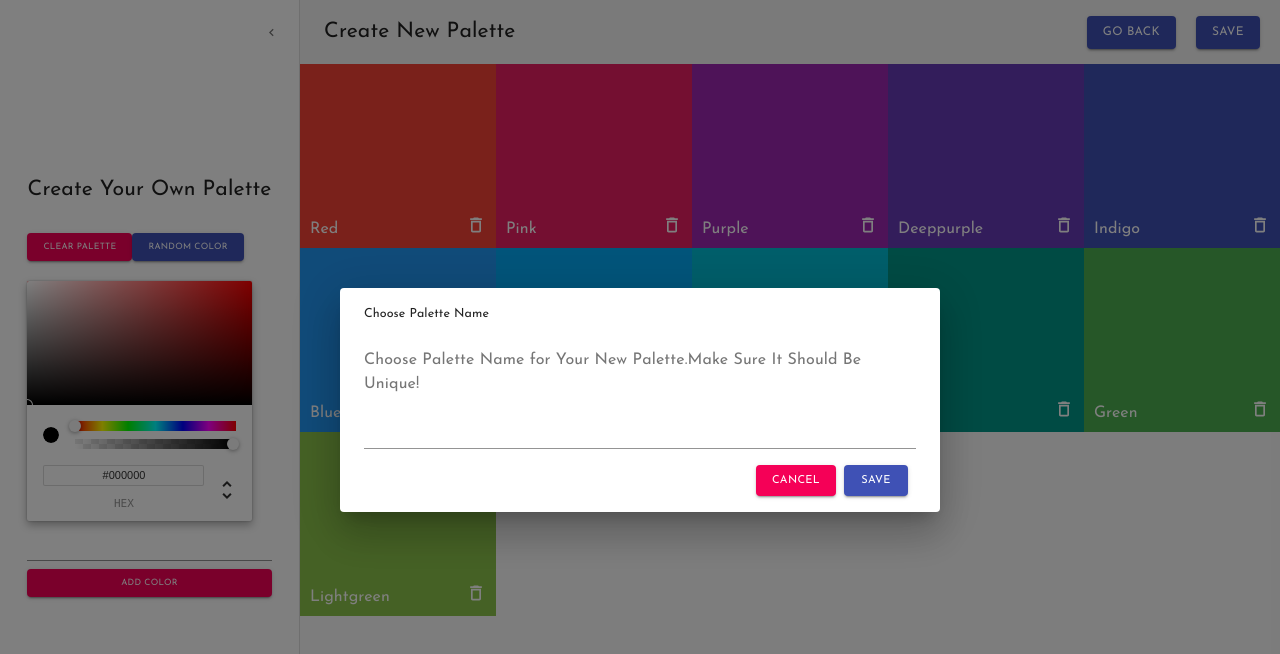
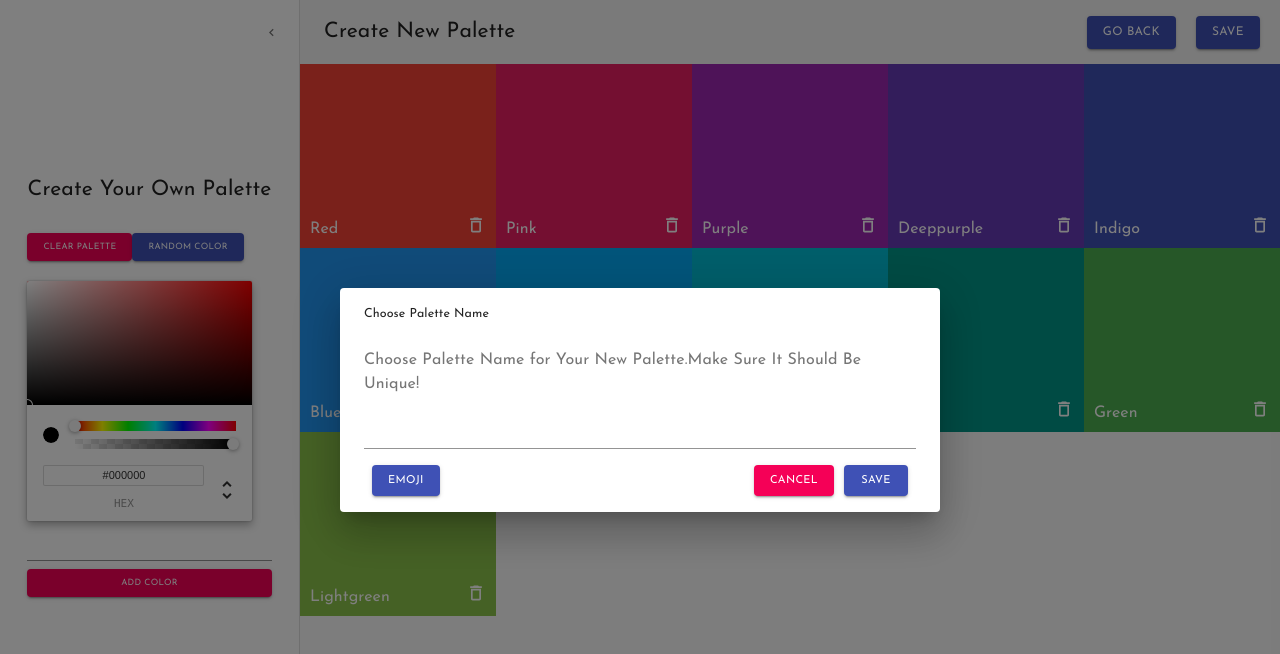
Before and after one commit to faysalahmed-dev/react-color-project, a React (Create React App) app: page /createpalette in a window 1280 px wide. Both pictures are taken after a click on the button "SAVE". Shown: the top 654 px of the page. Built offline with nearby package versions, Linux system fonts and the light colour scheme.

Commit message:
add emoji with basic setting

```diff
--- a/package.json
+++ b/package.json
@@ -7,6 +7,7 @@
     "@material-ui/icons": "^4.2.1",
     "@material-ui/styles": "^4.3.3",
     "chroma-js": "^2.0.4",
+    "emoji-mart": "^2.11.1",
     "node-sass": "^4.12.0",
     "rc-slider": "^8.6.13",
     "react": "^16.9.0",
--- a/src/Component/NavBarForm/NavBarForm.jsx
+++ b/src/Component/NavBarForm/NavBarForm.jsx
@@ -7,10 +7,15 @@
 import DialogTitle from '@material-ui/core/DialogTitle';
 import Form from '../Form/Form';
 import { withStyles } from '@material-ui/styles';
+import 'emoji-mart/css/emoji-mart.css'
+import { Picker } from 'emoji-mart'
 
 const styles = {
 	button: {
-		fontSize: '1.1rem'
+		fontSize: '1.1rem',
+		"&:not(:last-child)": {
+			marginRight: '1rem'
+		}
 	},
 	content: {
 		fontSize: '1.6rem'
@@ -19,7 +24,9 @@
 
 class FormDialog extends React.Component {
 	state = {
-		open: false
+		open: false,
+		emojiShow: false,
+		emoji: ''
 	};
 	handleClickOpen = () => {
 		this.setState({ open: true });
@@ -27,8 +34,19 @@
 	handleClose = () => {
 		this.setState({ open: false });
 	};
+	handleEmojiClose=() => {
+		this.setState({ emojiShow: false });
+	}
+	handleEmojiSelect = () => {
+		this.setState({ emojiShow: true})
+	}
+	addEmoji = (emoji) => {
+		this.setState({emoji:emoji.native}, () => {
+			this.setState({ emojiShow: false })
+		})
+	}
 	render() {
-		const { open } = this.state;
+		const { open, emoji, emojiShow } = this.state;
 		const { colorList, handleSave, classes } = this.props;
 		return (
 			<div>
@@ -43,8 +61,18 @@
 						<DialogContentText className={classes.content}>
 							Choose Palette Name for Your New Palette.Make Sure It Should Be Unique!
 						</DialogContentText>
-						<Form colorList={colorList} handleSave={handleSave} type="app" rule="Save">
-							<DialogActions>
+
+						<Form colorList={colorList}
+							handleSave={handleSave}
+							type="app"
+							rule="Save"
+							emoji={emoji}
+						>
+							<DialogActions style={{display:'flex',justifyContent: 'space-between'}}>
+								<Button variant="contained" color="primary" className={classes.button} onClick={this.handleEmojiSelect}>
+									Emoji
+								</Button>
+								<div>
 									<Button
 										onClick={this.handleClose}
 										color="secondary"
@@ -56,9 +84,13 @@
 									<Button variant="contained" color="primary" type="submit" className={classes.button}>
 										Save
 									</Button>
+								</div>
 							</DialogActions>
 						</Form>
 					</DialogContent>
+					<Dialog open={emojiShow} onClose={this.handleEmojiClose} >
+						<Picker onSelect={this.addEmoji}/>
+					</Dialog>
 				</Dialog>
 			</div>
 		);
```
Also changed, not shown: src/Component/Form/Form.jsx (+6 -4 lines), src/Component/Form/Form.scss (+0 -29 lines), 1 other file (tests, documents, lock files or other folders). Lines whose indentation alone changed are shown as unchanged.
